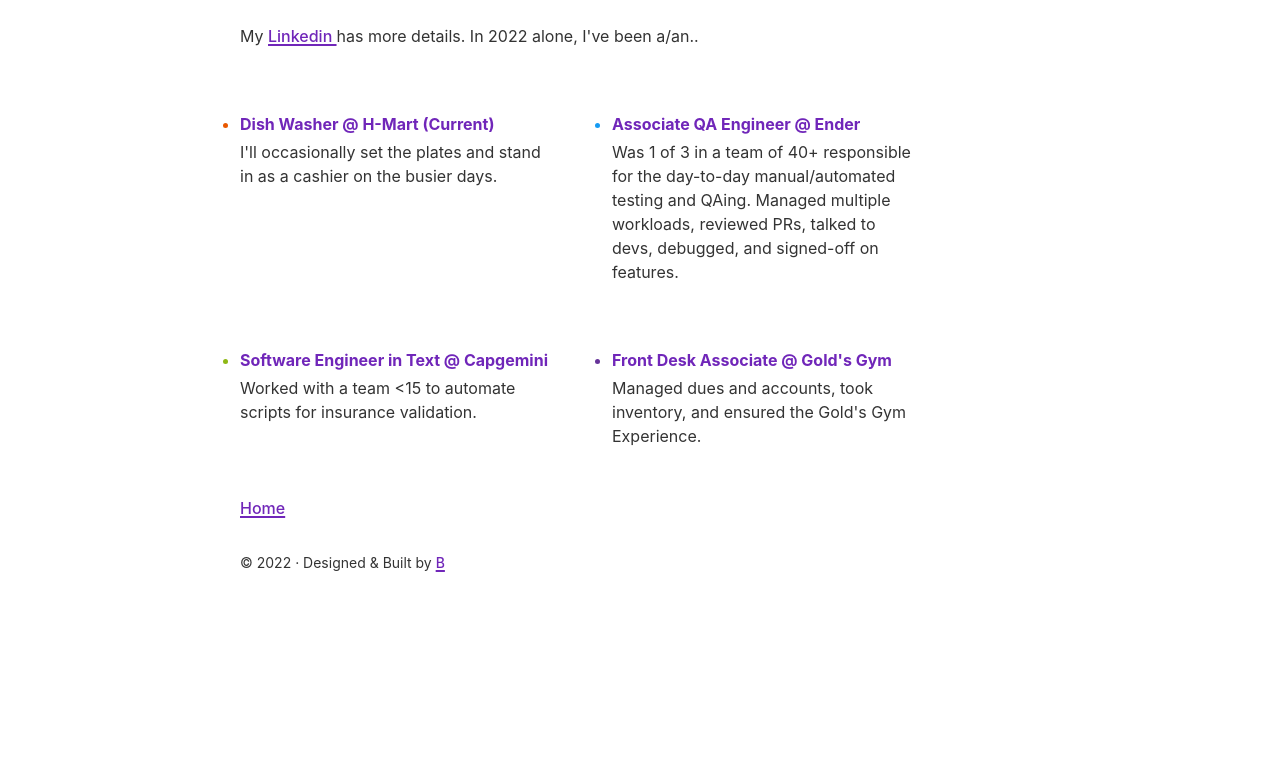
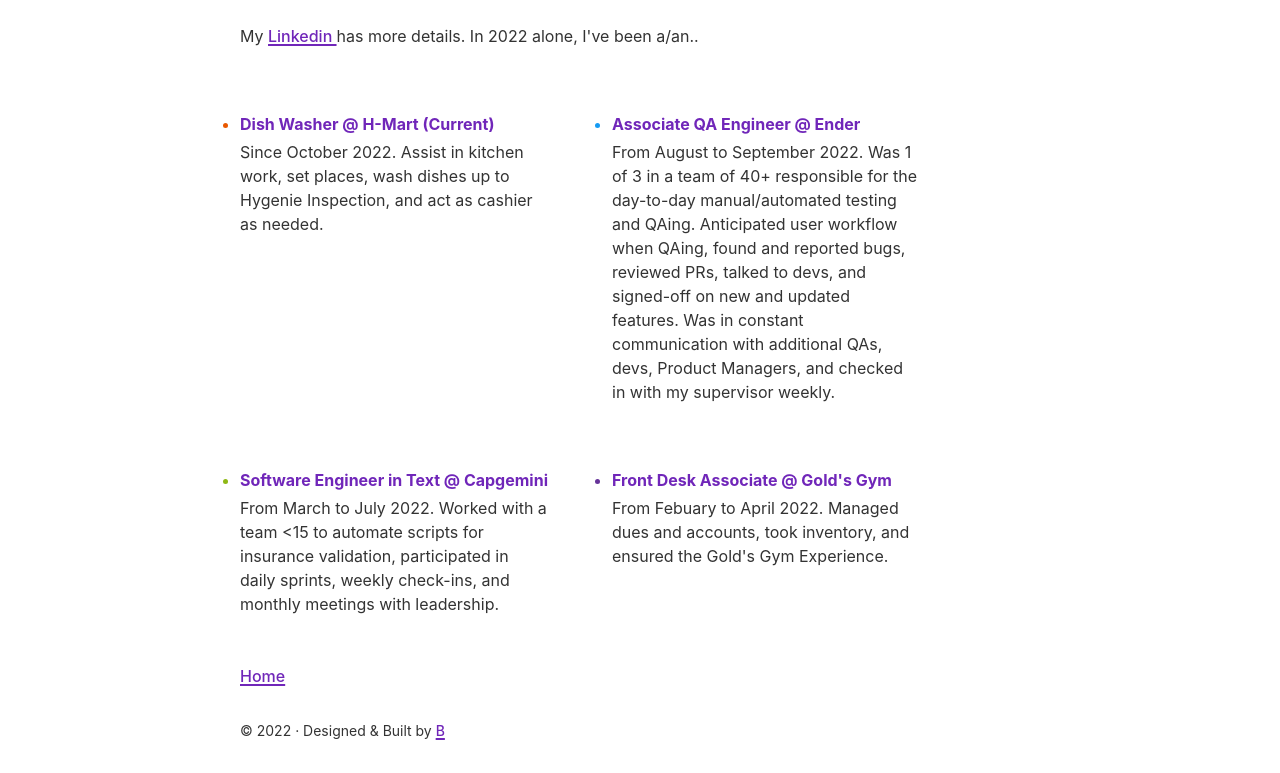
Before and after one commit to B-Salinas/portfolio-v3, a Gatsby site: page /experience in a window 1280 px wide. Shown: the part 160-933 px from the top of the page. Before the commit the page ends 800 px from the top, so only its background shows below. Built offline with nearby package versions, Linux system fonts and the light colour scheme; Gatsby itself is replaced by a stand-in of ours.

Commit message:
added more detail to experience

```diff
--- a/src/pages/experience.js
+++ b/src/pages/experience.js
@@ -10,25 +10,25 @@
     text: "Dish Washer @ H-Mart (Current)",
     url: "",
     description:
-      "I'll occasionally set the plates and stand in as a cashier on the busier days.",
+      "Since October 2022. Assist in kitchen work, set places, wash dishes up to Hygenie Inspection, and act as cashier as needed.",
   },
   {
     text: "Associate QA Engineer @ Ender",
     url: "",
     description:
-      "Was 1 of 3 in a team of 40+ responsible for the day-to-day manual/automated testing and QAing. Managed multiple workloads, reviewed PRs, talked to devs, debugged, and signed-off on features.",
+      "From August to September 2022. Was 1 of 3 in a team of 40+ responsible for the day-to-day manual/automated testing and QAing. Anticipated user workflow when QAing, found and reported bugs, reviewed PRs, talked to devs, and signed-off on new and updated features. Was in constant communication with additional QAs, devs, Product Managers, and checked in with my supervisor weekly.",
   },
   {
     text: "Software Engineer in Text @ Capgemini",
     url: "",
     description:
-      "Worked with a team <15 to automate scripts for insurance validation.",
+      "From March to July 2022. Worked with a team <15 to automate scripts for insurance validation, participated in daily sprints, weekly check-ins, and monthly meetings with leadership.",
   },
   {
     text: "Front Desk Associate @ Gold's Gym",
     url: "",
     description:
-      "Managed dues and accounts, took inventory, and ensured the Gold's Gym Experience.",
+      "From Febuary to April 2022. Managed dues and accounts, took inventory, and ensured the Gold's Gym Experience.",
   },
   // {
   //   text: "Benefits Assistant @ Travis County",
```
